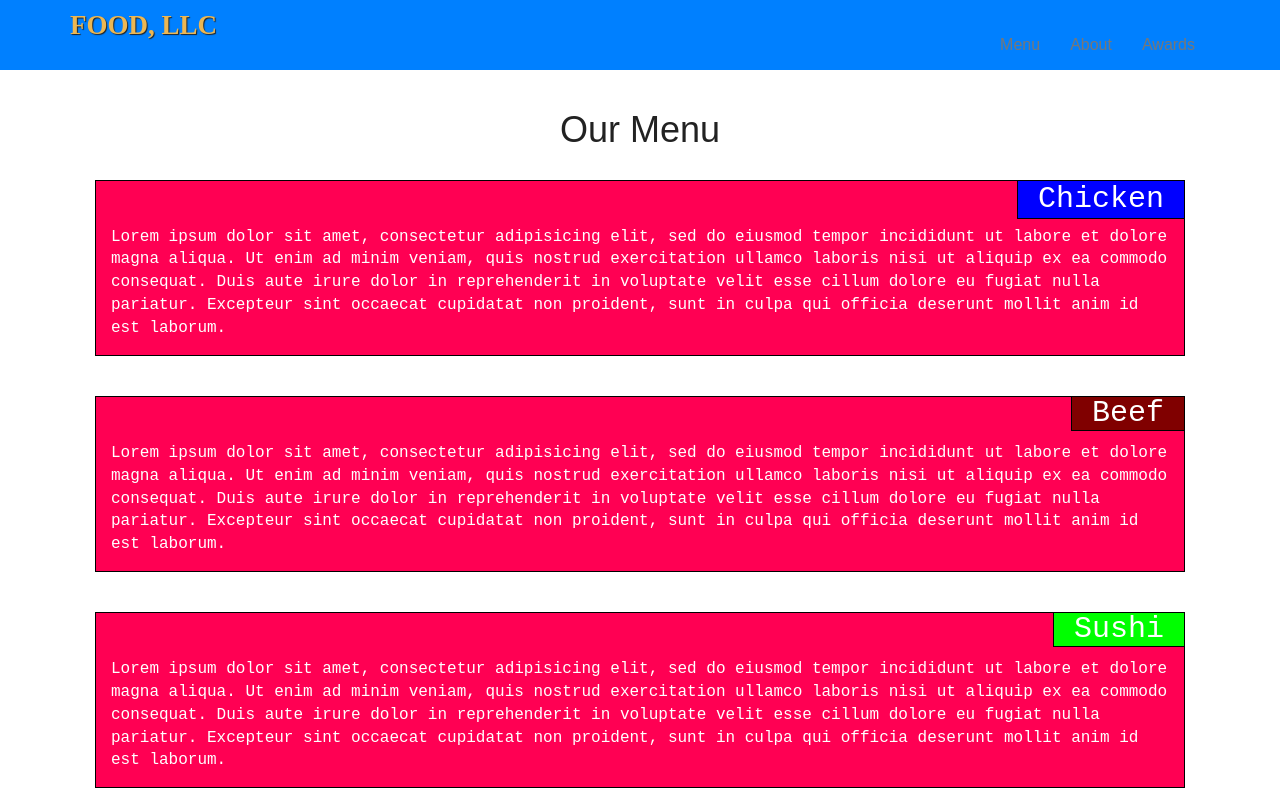
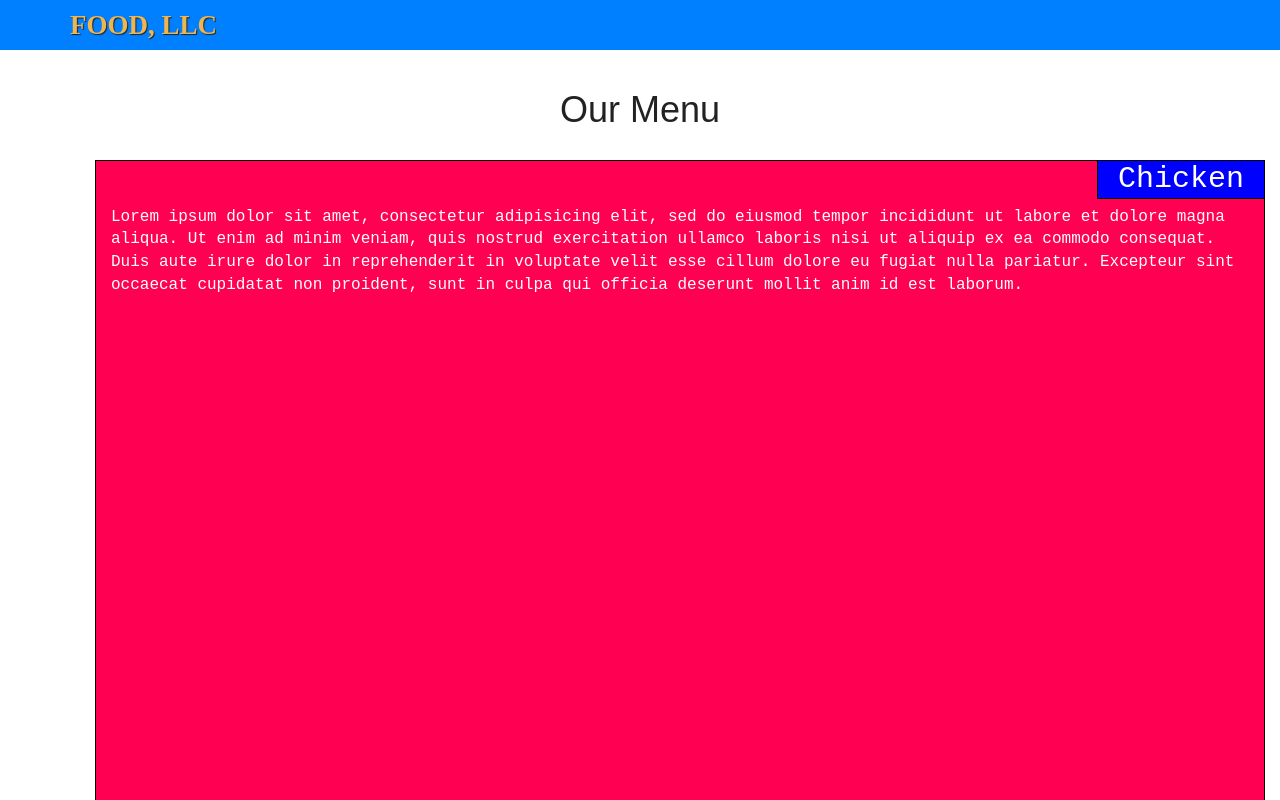
Before and after one commit to seldon88/coursera-solutions, a plain HTML site: page module3-solution/index.html in a window 1280 px wide. Shown: the top 800 px of the page. Drawn offline with nearby package versions, Linux system fonts and the light colour scheme.

Commit message:
Not ready

```diff
--- a/module3-solution/CSS/styles.css
+++ b/module3-solution/CSS/styles.css
@@ -50,20 +50,17 @@ h1 {
 .row > div{
     background-color: #ff0053;
     margin-bottom: 40px;
-    float: left;
     font-family: 'Courier New', Courier, monospace;
   }
 
-.section{
+.col-xs-12{
     margin-left: 40px;
     margin-right: 40px;
     border: 1px solid black;
     position: relative;
-    padding-left: 15px;
-    padding-right: 15px;
     padding-top: 45px;
     padding-bottom: 5px;
-    background-color: #ff00ff;
+    height: 1000px;
 }
 
 #p1{
@@ -101,3 +98,6 @@ h1 {
     padding-right: 20px;
     background-color: lime;
 }
+.navbar-default .navbar-nav>li>a {
+  color : white;
+}
--- a/module3-solution/index.html
+++ b/module3-solution/index.html
@@ -36,18 +36,15 @@
           </button>
         </div>
           <div id="collapsable-nav" class="navbar-collapse collapse">
-            <ul id="nav-list" class="nav navbar-nav navbar-right">
+            <ul id="nav-list" class="nav navbar-nav navbar-right visible-xs">
              <li>
-               <a href="menu-categories.html">
-                <br class="hidden-xs"> Menu</a>
+               <a href="#"> Chicken</a>
              </li>
              <li>
-               <a href="#">
-                <br class="hidden-xs"> About</a>
+               <a href="#"> Beef</a>
              </li>
              <li>
-               <a href="#">
-                 <br class="hidden-xs"> Awards</a>
+               <a href="#"> Sushi</a>
              </li>
            </ul><!-- #nav-list -->
          </div>
@@ -63,19 +60,17 @@
   <h1 class="text-center">Our Menu</h1>
   <!--<div class="container"> -->
    <div class="row">
-
-
-           <div class="section">
+           <div class="col-xs-12">
                    <h2 id="p1" >Chicken</h2>
                    <p>Lorem ipsum dolor sit amet, consectetur adipisicing elit, sed do eiusmod tempor incididunt ut labore et dolore magna aliqua. Ut enim ad minim veniam, quis nostrud exercitation ullamco laboris nisi ut aliquip ex ea commodo consequat. Duis aute irure dolor in reprehenderit in voluptate velit esse cillum dolore eu fugiat nulla pariatur. Excepteur sint occaecat cupidatat non proident, sunt in culpa qui officia deserunt mollit anim id est laborum.</p>
            </div>
 
-           <div class="section">
+           <div class="section col-xs-12">
                <h2 id="p2">Beef</h2>
                <p>Lorem ipsum dolor sit amet, consectetur adipisicing elit, sed do eiusmod tempor incididunt ut labore et dolore magna aliqua. Ut enim ad minim veniam, quis nostrud exercitation ullamco laboris nisi ut aliquip ex ea commodo consequat. Duis aute irure dolor in reprehenderit in voluptate velit esse cillum dolore eu fugiat nulla pariatur. Excepteur sint occaecat cupidatat non proident, sunt in culpa qui officia deserunt mollit anim id est laborum.</p>
            </div>
 
-           <div class="section">
+           <div class="section col-xs-12">
                <h2 id="p3">Sushi</h2>
                <p>Lorem ipsum dolor sit amet, consectetur adipisicing elit, sed do eiusmod tempor incididunt ut labore et dolore magna aliqua. Ut enim ad minim veniam, quis nostrud exercitation ullamco laboris nisi ut aliquip ex ea commodo consequat. Duis aute irure dolor in reprehenderit in voluptate velit esse cillum dolore eu fugiat nulla pariatur. Excepteur sint occaecat cupidatat non proident, sunt in culpa qui officia deserunt mollit anim id est laborum.</p>
            </div>
@@ -83,7 +78,7 @@
   </div>
 
   <!-- jQuery (Bootstrap JS plugins depend on it) -->
-  <script src="js/jquery-1.11.3.min.js"></script>
+  <script src="js/jquery-2.1.4.min.js"></script>
   <script src="js/bootstrap.min.js"></script>
   <script src="js/script.js"></script>
 </body>
```
